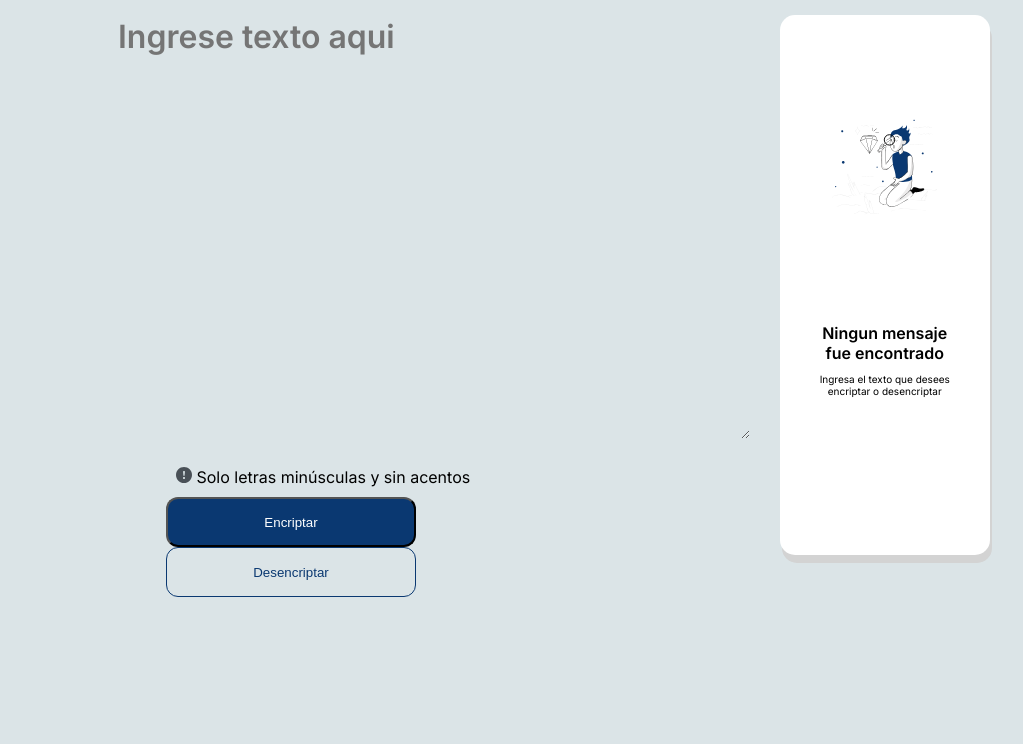
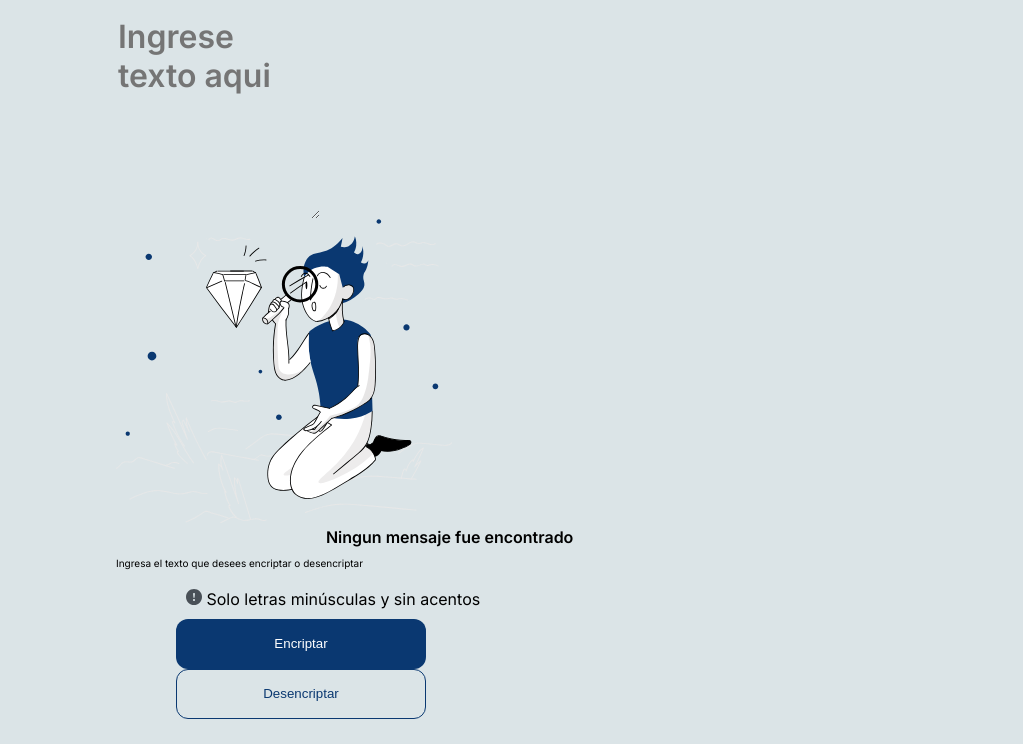
Before and after one commit to finosiles/encoder, a plain HTML site: page index.html in a window 1280 px wide. Shown: the part 56-800 px from the top of the page, without its empty margins (12-1035 px from the left). Drawn offline with Linux system fonts and the light colour scheme.

Commit message:
cambio de css

```diff
--- a/style.css
+++ b/style.css
@@ -3,28 +3,27 @@
 
 * {
     margin:0;
-     /*border: solid 1px grey;*/
+     /* border: solid 1px grey;  */
 
 }
 body{
     background-color:#DBE4E7;
     font-family: 'Inter', sans-serif;
 }
+
 .logo{
     margin-top: 5px ;
     height: 40px;
 }
 .central{
-    display: grid;
-    grid-template-columns: 1fr;
-    height: 600px;;
+    display: flex;
+    flex-direction: column;
     margin: 2% 8% 0% 10% ;
-    display: flex;
-    flex-wrap: wrap;
+
 }
 .textos1{
-    width: 60%;
-    height: 70%;
+    width: 200px;
+    height: 200px;
     margin-right:30px;
     color: #0A2898;
     font-family: 'Inter', sans-serif ;
@@ -34,22 +33,14 @@ body{
     outline:none;
     background-color:#DBE4E7 ;
 }
-.textos2{
-    text-align:center;
-    width: 20%;
-    height: 90%;
-    background-color: #FFFF;
-    border-radius: 15px;
-    box-shadow: 2px 8px lightgrey;
-}
+
 .controles{
     width: 60%;
-    margin-top: -10%;
+    padding:10px;
+}
+.ocultar{
+    display:none;
 
-
-}
-.mensaje{
-    width: 100%;
 }
 .boton1{
     width: 250px;
@@ -60,6 +51,7 @@ body{
     background-color: #0A3871;
     padding: 10px;
     border-radius: 12px;
+    border: none;
 }
 .boton2{
     width: 250px;
@@ -72,6 +64,16 @@ body{
     padding: 10px;
     border-radius: 12px;
 }
+
+
+.muñeco{
+    position:absolute;
+    top:70px;
+    left:60%;
+    width: calc(30% - 10px);
+    text-align:center;
+    background-color: white;
+}
 .ningun {
     margin: auto;
 
@@ -80,15 +82,19 @@ body{
     font-weight: bold;
 }
 .ingresa{
-
-    width: 72%;
+    font-family: 'Inter', sans-serif;
     margin: 10px auto;
     font-size: 10px;
-}
-.textos2 svg{
-    width: 50%;
 }
 .mensaje{
     margin-left: 60px;
     margin-bottom: 10px;
 }
+
+
+@media screen and (max-width: 500px) {
+
+    .muñeco {
+	display:none;
+    }
+}
```
